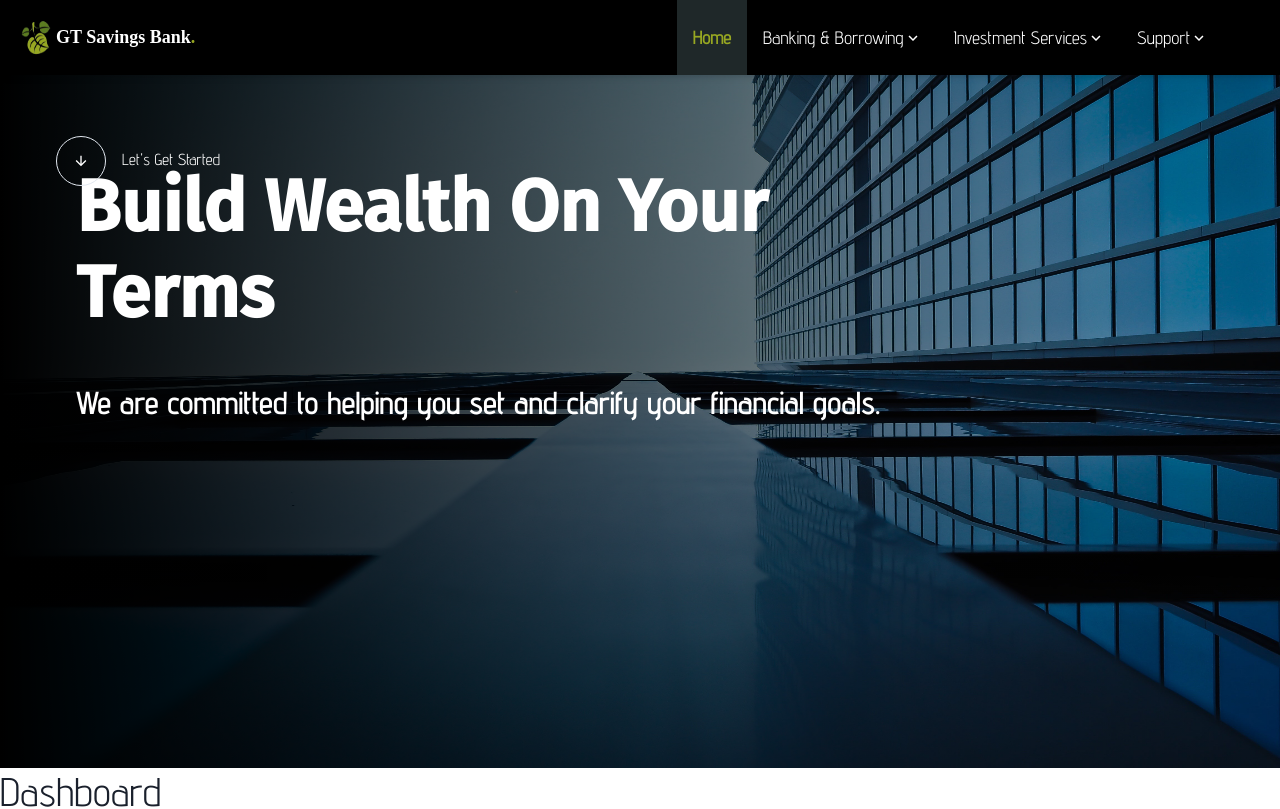
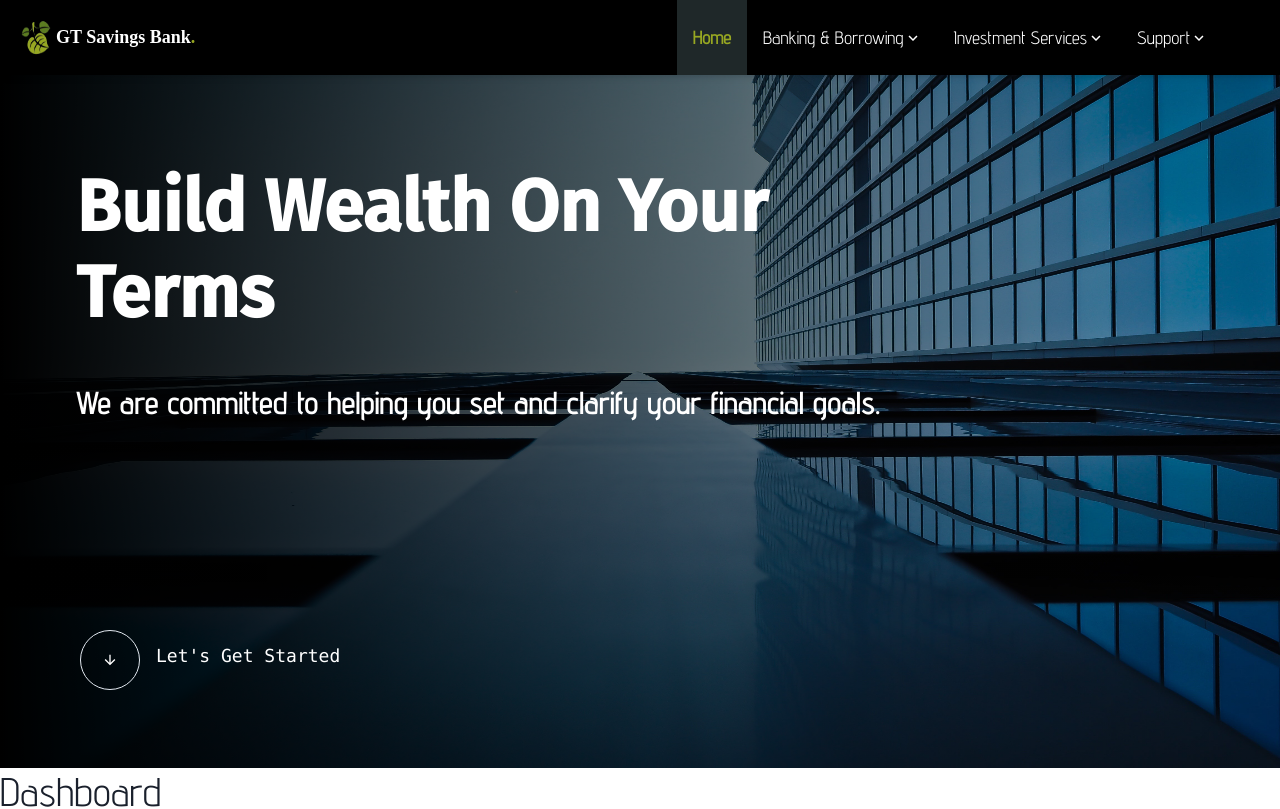
Before and after one commit to julzedz/GT-Savings-Investment-App, a React (Create React App) app: page /home in a window 1280 px wide. Shown: the top 809 px of the page. Built offline with nearby package versions, Linux system fonts and the light colour scheme; a web font is replaced by a local one.

Commit message:
Make button

```diff
--- a/src/components/home.jsx
+++ b/src/components/home.jsx
@@ -19,8 +19,7 @@ const Home = () => (
     >
       <Box
         position="absolute"
-        top="0"
-        left="0"
+        inset="0 0 auto auto"
         w="100%"
         h="100%"
         bgGradient="linear(to-l, #0003, #000)"
@@ -34,7 +33,6 @@ const Home = () => (
       <Box
         m={3}
         p={3}
-        pb={28}
         textColor="white"
         pos="absolute"
         top={{ base: '15', lg: '28' }}
@@ -43,7 +41,7 @@ const Home = () => (
         <Heading
           m={3}
           p={4}
-          textAlign={{ base: 'center', lg: 'left' }}
+          textAlign={{ base: 'left', lg: 'left' }}
           fontSize={{ base: '5xl', lg: '7xl' }}
           fontWeight={{ base: 'bold', lg: 'black' }}
           width="80%"
@@ -53,6 +51,7 @@ const Home = () => (
         <Text
           m={3}
           p={4}
+          mb={44}
           textAlign={{ base: 'center', lg: 'left' }}
           fontSize={{ base: '2xl', lg: '3xl' }}
           fontWeight={{ base: 'bold', lg: 'black' }}
@@ -60,33 +59,34 @@ const Home = () => (
         >
           We are committed to helping you set and clarify your financial goals.
         </Text>
-      </Box>
         <Flex
+          as="Button"
           m={3}
           p={3}
           textColor="white"
-        pos="absolute"
-        top={{ base: '96', lg: '28' }}
-        left={{ base: '6', lg: '6' }}
+          transition="all 0.2s cubic-bezier(.08,.52,.52,1)"
         >
           <Button
             mx={2}
             bg="transparent"
             variant="outline"
             borderRadius="50%"
-          height="50px"
-          width="50px"
-          _hover={{ bg: 'gunmetal' }}
+            height="60px"
+            width="60px"
+            _hover={{ bg: 'applegreen' }}
           >
-          <ArrowDownIcon color="white" _hover={{ color: 'applegreen' }} />
+            <ArrowDownIcon color="white" _hover={{ color: 'gunmetal' }} />
           </Button>
           <Text
             mx={2}
             my={3}
+            fontFamily="Menlo"
+            fontSize="lg"
           >
             Let&apos;s Get Started
           </Text>
         </Flex>
+      </Box>
     </Box>
     <h1>Dashboard</h1>
     <h1>Dashboard</h1>
```
Lines whose indentation alone changed are shown as unchanged.
